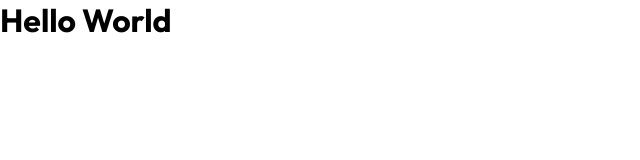
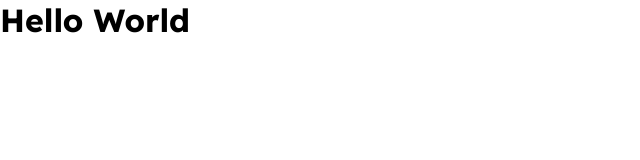
Before and after one commit to ValberJunior/travel-booking, an Angular app: page / in a window 1280 px wide. Shown: the top 160 px of the page, without its empty margins (0-640 px from the left). Built offline with nearby package versions, Linux system fonts and the light colour scheme.

Commit message:
add colors

```diff
--- a/src/abstract/_variables.scss
+++ b/src/abstract/_variables.scss
@@ -1,20 +1,21 @@
-@import url('https://fonts.googleapis.com/css2?family=Outfit:wght@100;200;300;400;500;700&display=swap');
+@import url('https://fonts.googleapis.com/css2?family=Lexend:wght@200;300;400;500;700;800&display=swap');
+
 //Variables
-$color1: #33FFCE;
-$color2: #FAFAFA;
-$color3: #000000;
-$color4: #555555;
-$color5: #1c8068;
-$color6: #1c806971;
-$color7: #20a082;
-$color8: #302c2c;
-$color9: #111111;
-$color10:#cdcdcd;
-$color11: #0a3b30;
-$color12: #55555520;
+$color1: #F5F5F5;
+$color2: #151515;
+$color3: #ffff00ec;
+$color4: #237CFF;
+$color5: #09295a;
+$color6: #555555;
+$color7: #cdcdcd;
+$color8: #20a082;
+$color9: #7efadd;
+$color10: #d30000;
+$color11: #fab8b8;
+
 
 //fonts
-$font-text: 'Outfit', sans-serif;
+$font-text: 'Lexend', sans-serif;
 
 :export {
   color1: $color1;
```
